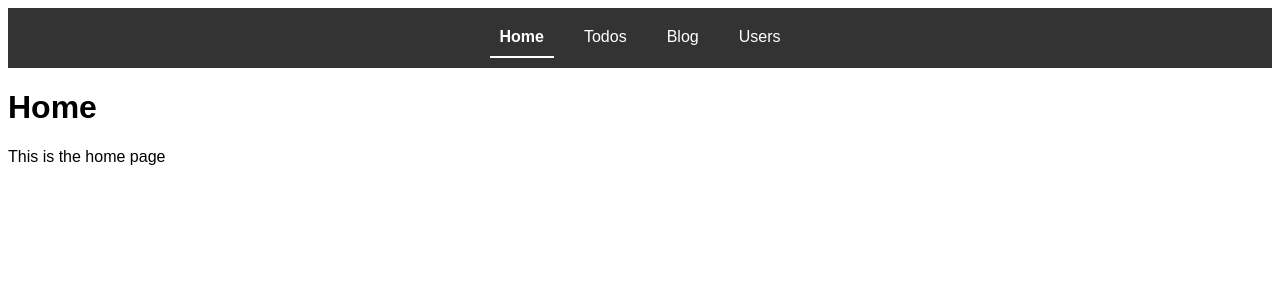
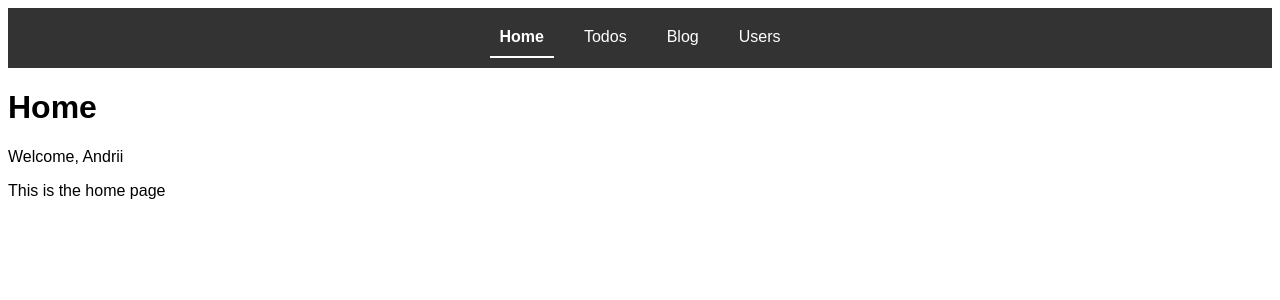
Before and after one commit to am-kenny/hillel-react-hw, a React (Vite) app: page / in a window 1280 px wide. Shown: the top 300 px of the page. Built offline with nearby package versions, Linux system fonts and the light colour scheme.

Commit message:
Add UserInfoContext, add useContext on the main page

```diff
--- /dev/null
+++ b/src/context/UserInfoContext.jsx
@@ -0,0 +1,26 @@
+import {createContext} from "react";
+import PropTypes from "prop-types";
+
+export const UserContext = createContext(null);
+UserContext.displayName = "UserContext";
+
+const UserInfoContext = ({children}) => {
+
+    const userInfo = {
+        name: "Andrii",
+        permissions: ["admin"]
+    }
+
+    return (
+        <UserContext.Provider value={userInfo}>
+            {children}
+        </UserContext.Provider>
+
+    )
+}
+
+UserInfoContext.propTypes = {
+    children: PropTypes.node.isRequired
+}
+
+export default UserInfoContext
--- a/src/main.jsx
+++ b/src/main.jsx
@@ -1,6 +1,13 @@
 import ReactDOM from 'react-dom/client';
 import App from './App.jsx';
 import {BrowserRouter} from "react-router-dom";
+import UserInfoContext from "./context/UserInfoContext.jsx";
 
 const root = ReactDOM.createRoot(document.getElementById('root'));
-root.render(<BrowserRouter><App /></BrowserRouter>);
+root.render(
+    <UserInfoContext>
+        <BrowserRouter>
+            <App/>
+        </BrowserRouter>
+    </UserInfoContext>
+);
--- a/src/pages/Home.jsx
+++ b/src/pages/Home.jsx
@@ -1,8 +1,18 @@
+import {useContext} from "react";
+import {UserContext} from "../context/UserInfoContext.jsx";
+
 const Home = () => {
+
+    const data = useContext(UserContext)
+
     return (
         <div>
             <h1>Home</h1>
+            <p>Welcome, {data.name}</p>
             <p>This is the home page</p>
+            {/*<p>{value ? "You are logged in" : "You are not logged in"}</p>*/}
+
+            {/*<button onClick={() => {onChange(!value)}}>Toggle auth</button>*/}
         </div>
     )
 }
```
Also changed, not shown: src/App.jsx (+6 -6 lines).
